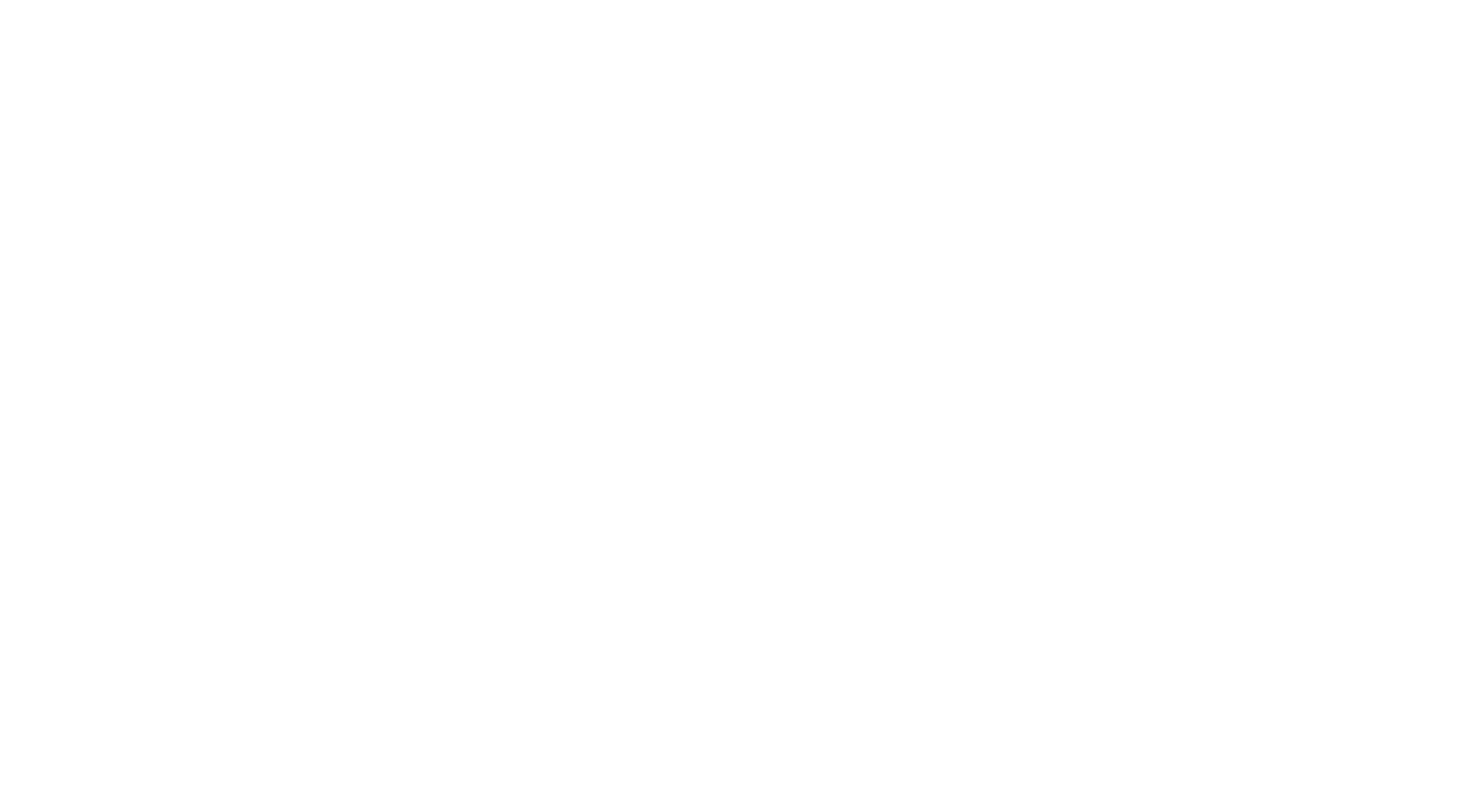
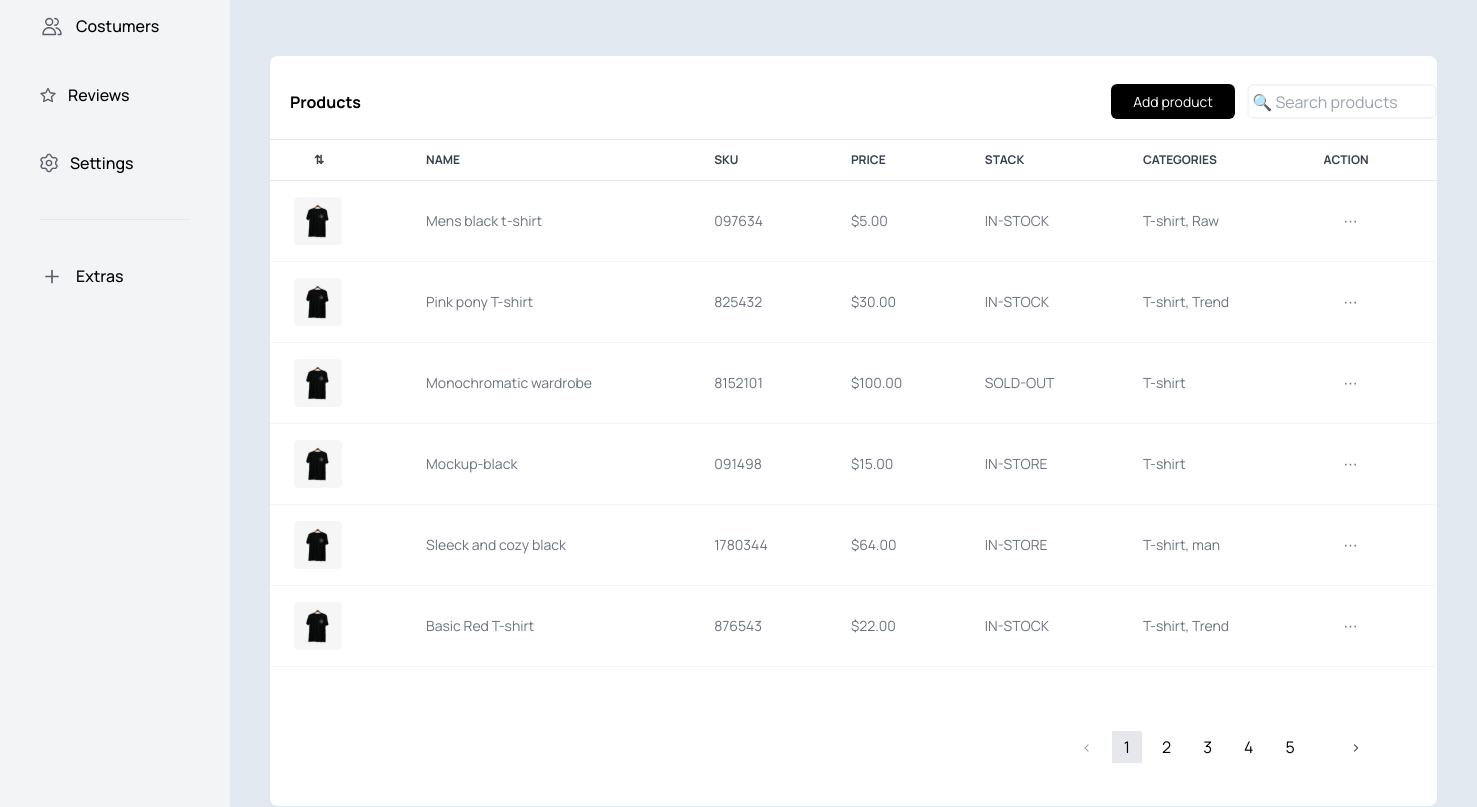
Before and after one commit to Dea-gogilashvili/ecommerce, a React (Create React App) app: page /adminpageorders in a window 1280 px wide. Before the commit this address had no page. Shown: the part 340-1147 px from the top of the page, 1477 px wide, since content can reach past the window. Before the commit the page ends 800 px from the top, so only its background shows below. Built offline with nearby package versions, Linux system fonts and the light colour scheme.

Commit message:
Finished orders page in dashboard

```diff
--- a/src/App.tsx
+++ b/src/App.tsx
@@ -17,8 +17,9 @@ import Profilepagenoorders from "./pages/Profilepagenoorders"
 import Adminpagelogin from "./pages/Adminpagelogin"
 import Adminpagedashboard from "./pages/Adminpagedashboard";
 import Adminpageproducts from "./pages/Adminpageproducts";
+import Adminpageorders from "./pages/Adminpageorders";
+import { Routes, Route } from "react-router-dom";
 
-import { Routes, Route } from "react-router-dom";
 
 
 
@@ -46,6 +47,7 @@ const App = () => {
         <Route path="/adminpagelogin" element={<Adminpagelogin/>}/>
         <Route path="/adminpagedashboard" element={<Adminpagedashboard/>}/>
         <Route path="/adminpageproducts" element={<Adminpageproducts/>}/>
+        <Route path="/adminpageorders" element={<Adminpageorders/>}/>
 
 
 
--- /dev/null
+++ b/src/components/Ordersadminpage.tsx
@@ -0,0 +1,216 @@
+import React, { useState } from "react";
+
+
+interface PaginationProps {
+  currentPage: number;
+  totalPages: number;
+  onPageChange: (page: number) => void;
+}
+
+
+const Pagination: React.FC<PaginationProps> = ({ currentPage, totalPages, onPageChange }) => {
+  return (
+    <div className="flex items-center  space-x-2 mt-16 ml-[800px]">
+
+      <button
+        onClick={() => onPageChange(currentPage - 1)}
+        className={`px-3 py-1 text-gray-700 hover:bg-gray-200 ${
+          currentPage === 1 ? "opacity-50 cursor-not-allowed" : ""
+        }`}
+        disabled={currentPage === 1}
+      >
+        &lt;
+      </button>
+
+
+      {Array.from({ length: totalPages }, (_, index) => index + 1).map((page) => (
+        <button
+          key={page}
+          onClick={() => onPageChange(page)}
+          className={`px-3 py-1  ${currentPage === page ? "bg-gray-200" : "" }`} >{page}</button>
+        ))}
+
+      <button
+        onClick={() => onPageChange(currentPage + 1)}
+        className={`px-3 py-1   text-gray-700 hover:bg-gray-200 translate-x-6 ${
+          currentPage === totalPages ? "opacity-50 cursor-not-allowed" : ""
+        }`}
+        disabled={currentPage === totalPages}
+      >
+        &gt;
+      </button>
+    </div>
+  );
+};
+
+
+const Ordersadminpage: React.FC = () => {
+  const [currentPage, setCurrentPage] = useState<number>(1);
+  const totalPages = 5;
+
+
+  const handlePageChange = (page: number): void => {
+    setCurrentPage(page);
+  };
+
+  return (
+    <div className="max-w-[1600px] bg-gray-100 flex">
+      <div className="max-w-[260px] h-[770px] max-h-[770px] px-10 mt-5">
+        <div className="flex items-center gap-4 mb-20">
+          <img src="/img/Adminpagelogo.svg" alt="Admin Logo" />
+          <span className="font-extrabold text-2xl">Admin</span>
+        </div>
+
+        <ul className="space-y-8 flex flex-col gap-3">
+          <li className="flex gap-3 font-medium cursor-pointer">
+            <img src="/img/Dashboard.svg" alt="Dashboard" /> Dashboard
+          </li>
+          <li className="flex gap-3 font-medium cursor-pointer">
+            <img src="/img/Product.svg" alt="Product" /> Products
+          </li>
+          <li className="flex gap-3 bg-slate-200 text-inherit font-medium rounded-lg w-[150px] h-[40px] items-center px-2">
+            <img src="/img/Orders.svg" alt="Orders" /> Orders
+          </li>
+          <li className="flex gap-3 font-medium cursor-pointer">
+            <img src="/img/Costumers.svg" alt="Costumers" /> Costumers
+          </li>
+          <li className="flex gap-3 font-medium cursor-pointer">
+            <img src="/img/Reviews.svg" alt="Reviews" /> Reviews
+          </li>
+          <li className="flex gap-3 font-medium cursor-pointer">
+            <img src="/img/Settings.svg" alt="Settings" /> Settings
+          </li>
+
+          <hr />
+
+          <li className="flex gap-3 font-medium cursor-pointer">
+            <img src="/img/Extras.svg" alt="Extras" /> Extras
+          </li>
+        </ul>
+      </div>
+
+      <div className="flex-1 p-10 bg-slate-200 gap-3">
+        <div className="text-sm text-gray-600 flex items-center gap-3">
+          <span className="font-medium">Admin</span>
+          <img src="/img/Cartarrow.svg" className="ml-2" alt="Cart Arrow" />
+          <span className="text-black">Dashboard</span>
+        </div>
+
+        <div className="max-w-[1300px] h-[750px] bg-white rounded-lg mt-14">
+          <div className="relative overflow-x-auto">
+            <div className="flex gap-[750px] mt-7 ml-5 mb-5 items-center">
+              <span className="font-bold">Products</span>
+              <div className="flex items-center gap-3">
+                <button className="bg-black text-white rounded-md text-sm w-[124px] h-[35px]">Add product</button>
+                <input
+                  type="text"
+                  placeholder=" 🔍 Search products"
+                  className="border-solid rounded-md border-gray-100 border-2 w-[190px] h-[35px]"
+                />
+              </div>
+            </div>
+
+            <table className="w-full text-sm text-left rtl:text-right text-gray-500 dark:text-gray-400">
+              <thead className="text-xs text-gray-700 uppercase bg-white dark:bg-gray-700 dark:text-gray-400 border-b border-t">
+                <tr>
+                  <th scope="col" className="px-11 py-3"> ⇅ </th>
+                  <th scope="col" className="px-6 py-3">Name</th>
+                  <th scope="col" className="px-6 py-3">SKU </th>
+                  <th scope="col" className="px-6 py-3">Price </th>
+                  <th scope="col" className="px-6 py-3">Stack </th>
+                  <th scope="col" className="px-6 py-3">Categories </th>
+                  <th scope="col" className="px-6 py-3">Action </th>
+                </tr>
+              </thead>
+
+              <tbody>
+                <tr className="bg-white dark:bg-gray-800 dark:border-gray-700 border-b border-gray-100">
+                  <th scope="row" className="px-6 py-4 font-medium text-gray-400 whitespace-nowrap dark:text-white">
+                    <img src="/img/dashboardT-shirt.svg" alt="T-shirt" />
+                  </th>
+                  <td className="px-6 py-4">Mens black t-shirt</td>
+                  <td className="px-6 py-4">097634</td>
+                  <td className="px-6 py-4">$5.00</td>
+                  <td className="px-6 py-4">IN-STOCK</td>
+                  <td className="px-6 py-4">T-shirt, Raw</td>
+                  <td className="px-11 py-4">⋯</td>
+                </tr>
+
+                <tr className="bg-white dark:bg-gray-800 dark:border-gray-700 border-b border-gray-100">
+                  <th scope="row" className="px-6 py-4 font-medium text-gray-400 whitespace-nowrap dark:text-white">
+                    <img src="/img/dashboardT-shirt.svg" alt="Pink T-shirt" />
+                  </th>
+                  <td className="px-6 py-4">Pink pony T-shirt</td>
+                  <td className="px-6 py-4">825432</td>
+                  <td className="px-6 py-4">$30.00</td>
+                  <td className="px-6 py-4">IN-STOCK</td>
+                  <td className="px-6 py-4">T-shirt, Trend</td>
+                  <td className="px-11 py-4">⋯</td>
+                </tr>
+
+                <tr className="bg-white dark:bg-gray-800 dark:border-gray-700 border-b border-gray-100">
+                  <th scope="row" className="px-6 py-4 font-medium text-gray-400 whitespace-nowrap dark:text-white">
+                    <img src="/img/dashboardT-shirt.svg" alt="Monochromatic T-shirt" />
+                  </th>
+                  <td className="px-6 py-4">Monochromatic wardrobe</td>
+                  <td className="px-6 py-4">8152101</td>
+                  <td className="px-6 py-4">$100.00</td>
+                  <td className="px-6 py-4">SOLD-OUT</td>
+                  <td className="px-6 py-4">T-shirt</td>
+                  <td className="px-11 py-4">⋯</td>
+                </tr>
+
+                <tr className="bg-white dark:bg-gray-800 dark:border-gray-700 border-b border-gray-100">
+                  <th scope="row" className="px-6 py-4 font-medium text-gray-400 whitespace-nowrap dark:text-white">
+                    <img src="/img/dashboardT-shirt.svg" alt="Mockup T-shirt" />
+                  </th>
+                  <td className="px-6 py-4">Mockup-black</td>
+                  <td className="px-6 py-4">091498</td>
+                  <td className="px-6 py-4">$15.00</td>
+                  <td className="px-6 py-4">IN-STORE</td>
+                  <td className="px-6 py-4">T-shirt</td>
+                  <td className="px-11 py-4">⋯</td>
+                </tr>
+
+                <tr className="bg-white dark:bg-gray-800 dark:border-gray-700 border-b border-gray-100">
+                  <th scope="row" className="px-6 py-4 font-medium text-gray-400 whitespace-nowrap dark:text-white">
+                    <img src="/img/dashboardT-shirt.svg" alt="Cozy black T-shirt" />
+                  </th>
+                  <td className="px-6 py-4">Sleeck and cozy black</td>
+                  <td className="px-6 py-4">1780344</td>
+                  <td className="px-6 py-4">$64.00</td>
+                  <td className="px-6 py-4">IN-STORE</td>
+                  <td className="px-6 py-4">T-shirt, man</td>
+                  <td className="px-11 py-4">⋯</td>
+                </tr>
+
+                <tr className="bg-white dark:bg-gray-800 dark:border-gray-700 border-b border-gray-100">
+                  <th scope="row" className="px-6 py-4 font-medium text-gray-400 whitespace-nowrap dark:text-white">
+                    <img src="/img/dashboardT-shirt.svg" alt="Basic Red T-shirt" />
+                  </th>
+                  <td className="px-6 py-4">Basic Red T-shirt</td>
+                  <td className="px-6 py-4">876543</td>
+                  <td className="px-6 py-4">$22.00</td>
+                  <td className="px-6 py-4">IN-STOCK</td>
+                  <td className="px-6 py-4">T-shirt, Trend</td>
+                  <td className="px-11 py-4">⋯</td>
+                </tr>
+
+
+              </tbody>
+            </table>
+          </div>
+
+
+          <Pagination
+            currentPage={currentPage}
+            totalPages={totalPages}
+            onPageChange={handlePageChange}
+          />
+        </div>
+      </div>
+    </div>
+  );
+};
+
+export default Ordersadminpage;
--- /dev/null
+++ b/src/pages/Adminpageorders.tsx
@@ -0,0 +1,11 @@
+import Ordersadminpage from "../components/Ordersadminpage";
+
+const Adminpageorders = () => {
+  return (
+    <div>
+      <Ordersadminpage />
+    </div>
+  );
+};
+
+export default Adminpageorders;
```
